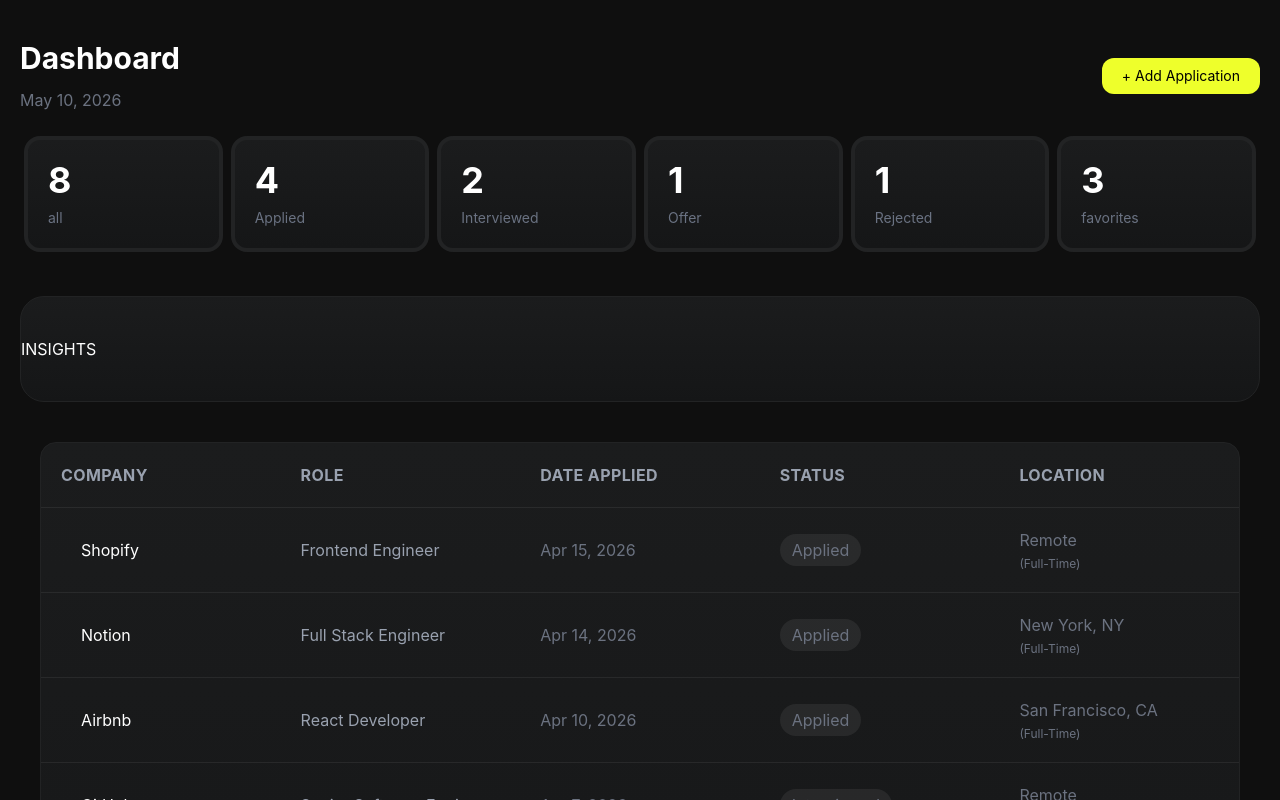
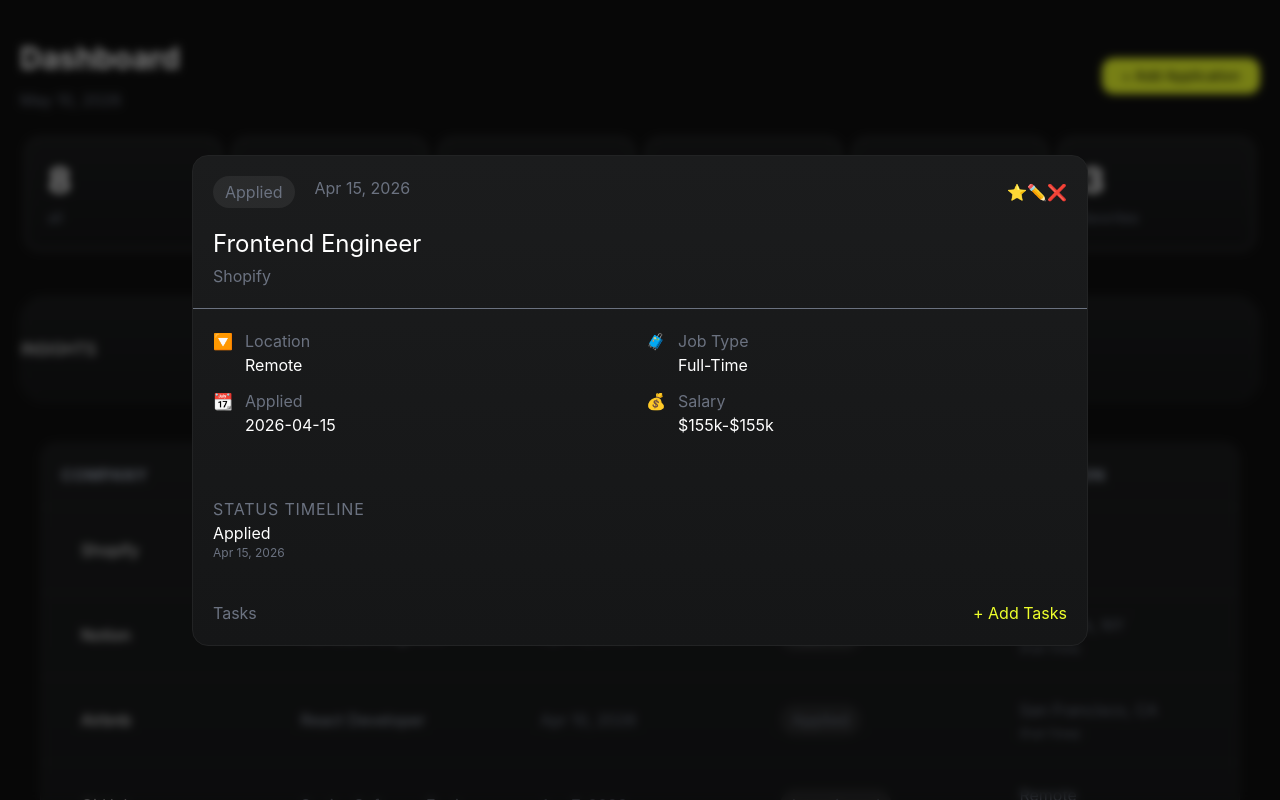
Before and after one commit to chingu-voyages/V60-tier3-team-33, a React (Vite) app in the folder frontend/: page / in a window 1280 px wide. Both pictures are taken after a click on the element 640 px from the left and 550 px from the top of the page. Shown: the top 800 px of the page. Built offline with nearby package versions, Linux system fonts and the light colour scheme.

Commit message:
appCard UI created

```diff
--- /dev/null
+++ b/frontend/src/components/AppCard.tsx
@@ -0,0 +1,84 @@
+import type { Application } from "../types/dashboard.types";
+import { formatDate } from "../utilities/formatDate";
+import { formatSalary } from "../utilities/formatSalary";
+
+function AppCard({ app, setSelectedApp }: { app: Application }) {
+  return (
+    <div className="absolute inset-0 flex items-center justify-center bg-black/50 backdrop-blur-xs">
+      <div className="surface flex-1 max-w-4xl rounded-2xl">
+        {/* card header */}
+        <div className="p-5">
+          <div className="flex items-center justify-between">
+            <div className="flex gap-5">
+              <div className="rounded-3xl bg-[#b4b4b41a] px-3 py-1">
+                {app.status}
+              </div>
+              {formatDate(app.dateApplied, "short")}
+            </div>
+            <div>⭐✏️<span className="cursor-pointer" onClick={() => setSelectedApp(null)}>❌</span></div>
+          </div>
+          <div className="mt-5">
+            <div className="mb-1 text-2xl text-white">{app.role}</div>
+            <div>{app.company}</div>
+          </div>
+        </div>
+        <hr />
+        {/* card body */}
+        <div className="grid grid-cols-2 grid-rows-2 gap-3 p-5">
+          {/* location */}
+          <div className="flex gap-3">
+            <div>🔽</div>
+            <div>
+              <div>Location</div>
+              <div className="text-white">{app.location}</div>
+            </div>
+          </div>
+          {/* job type */}
+          <div className="flex gap-3">
+            <div>🧳</div>
+            <div>
+              <div>Job Type</div>
+              <div className="text-white">{app.type}</div>
+            </div>
+          </div>
+          {/* applied */}
+          <div className="flex gap-3">
+            <div>📆 </div>
+            <div>
+              <div>Applied</div>
+              <div className="text-white">{app.dateApplied}</div>
+            </div>
+          </div>
+          {/* salary */}
+          <div className="flex gap-3">
+            <div>💰</div>
+            <div>
+              <div>Salary</div>
+              <div className="text-white">
+                ${formatSalary(app.minSalary)}-$
+                {formatSalary(app.minSalary)}{" "}
+              </div>
+            </div>
+          </div>
+        </div>
+        {/* timeline */}
+        <div className="p-5">
+          <div className="mt-5 tracking-wider uppercase">Status Timeline</div>
+          <div>
+            <div className="text-white">{app.status}</div>
+            <div className="text-xs">
+              {formatDate(app.dateApplied, "short")}
+            </div>
+          </div>
+        </div>
+        {/* tasks */}
+        <div className="flex items-center justify-between p-5">
+          <div>Tasks</div>
+          <div className="text-primary">+ Add Tasks</div>
+        </div>
+      </div>
+    </div>
+  );
+}
+
+export default AppCard;
--- a/frontend/src/components/AppList.tsx
+++ b/frontend/src/components/AppList.tsx
@@ -1,13 +1,11 @@
+import { useState } from "react";
 import { applicationData } from "../mocks/applicationData";
 import { formatDate } from "../utilities/formatDate";
+import AppCard from "./AppCard";
+import { formatSalary } from "../utilities/formatSalary";
 
 function AppList({ boardsView }: { boardsView: boolean }) {
-  // check to see if salary is listed and format it
-  const formatSalary = (salary: number | null) => {
-    if (salary == null) return "Not listed";
-
-    return `${salary / 1000}k`;
-  };
+  const [selectedApp, setSelectedApp] = useState(null);
 
   return (
     <div className="surface text-text-muted m-5 overflow-x-auto rounded-2xl">
@@ -29,7 +27,7 @@
           </tr>
         </thead>
         {applicationData.map((app) => (
-          <tr className="cursor-pointer hover:bg-background-shadow duration-100 ease-in border-b-[.5px] border-[#b4b4b41a]">
+          <tr key={app.id} className="cursor-pointer hover:bg-background-shadow duration-100 ease-in border-b-[.5px] border-[#b4b4b41a]" onClick={() => setSelectedApp(app)}>
             <td className="py-5 text-white">
               <span className="inline-block w-5 text-xs px-5">
                 {app.favorite ? "⭐️ " : ""}
@@ -60,6 +58,7 @@
           </tr>
         ))}
       </table>
+      {selectedApp && <AppCard app={selectedApp} setSelectedApp={setSelectedApp}/>}
     </div>
   );
 }
--- a/frontend/src/mocks/applicationData.ts
+++ b/frontend/src/mocks/applicationData.ts
@@ -2,6 +2,7 @@
 
 export const applicationData: Application[] = [
   {
+    id: 1,
     company: "Shopify",
     role: "Frontend Engineer",
     dateApplied: "2026-04-15",
@@ -15,6 +16,7 @@
     favorite: false,
   },
   {
+    id: 2,
     company: "Notion",
     role: "Full Stack Engineer",
     dateApplied: "2026-04-14",
@@ -26,7 +28,9 @@
     maxSalary: 200000,
     notes: "Found on the...",
     favorite: false,
-  },{
+  },
+  {
+    id: 3,
     company: "Airbnb",
     role: "React Developer",
     dateApplied: "2026-04-10",
@@ -40,6 +44,7 @@
     favorite: false,
   },
   {
+    id: 4,
     company: "GitHub",
     role: "Senior Software Engineer",
     dateApplied: "2026-04-07",
@@ -53,6 +58,7 @@
     favorite: false,
   },
   {
+    id: 5,
     company: "Stripe",
     role: "Senior Frontend Engineer",
     dateApplied: "2026-04-03",
@@ -66,6 +72,7 @@
     favorite: true,
   },
   {
+    id: 6,
     company: "Linear",
     role: "Product Designer",
     dateApplied: "2026-03-30",
@@ -79,6 +86,7 @@
     favorite: true,
   },
   {
+    id: 7,
     company: "Figma",
     role: "Software Engineer",
     dateApplied: "2026-03-27",
@@ -92,6 +100,7 @@
     favorite: true,
   },
   {
+    id: 8,
     company: "Vercel",
     role: "Frontend Engineer",
     dateApplied: "2026-03-20",
--- a/frontend/src/types/dashboard.types.ts
+++ b/frontend/src/types/dashboard.types.ts
@@ -1,6 +1,5 @@
-import type { statusColors } from "../utilities/statusColors";
-
 export type Application = {
+  id: number;
   company: string;
   role: string;
   dateApplied: string;
--- /dev/null
+++ b/frontend/src/utilities/formatSalary.ts
@@ -0,0 +1,6 @@
+  // check to see if salary is listed and format it
+  export const formatSalary = (salary: number | null) => {
+    if (salary == null) return "Not listed";
+
+    return `${salary / 1000}k`;
+  };
```
